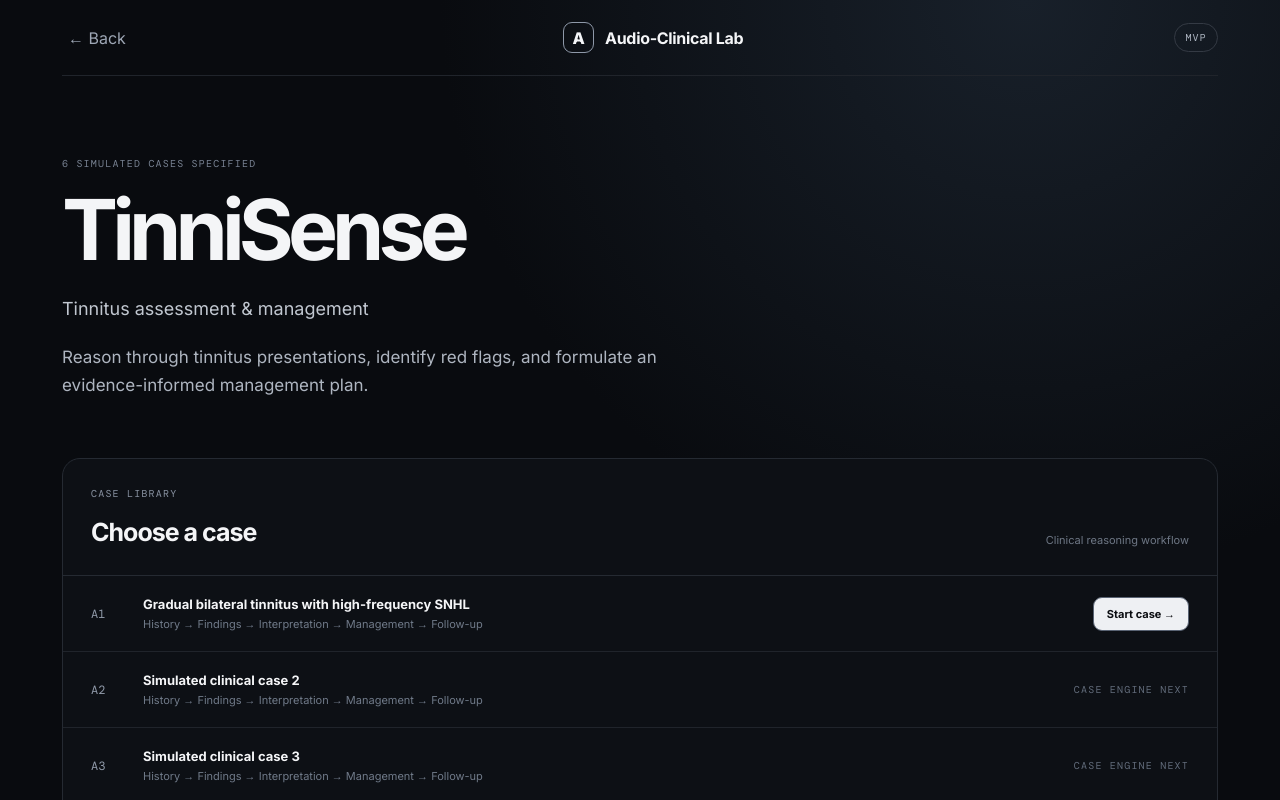
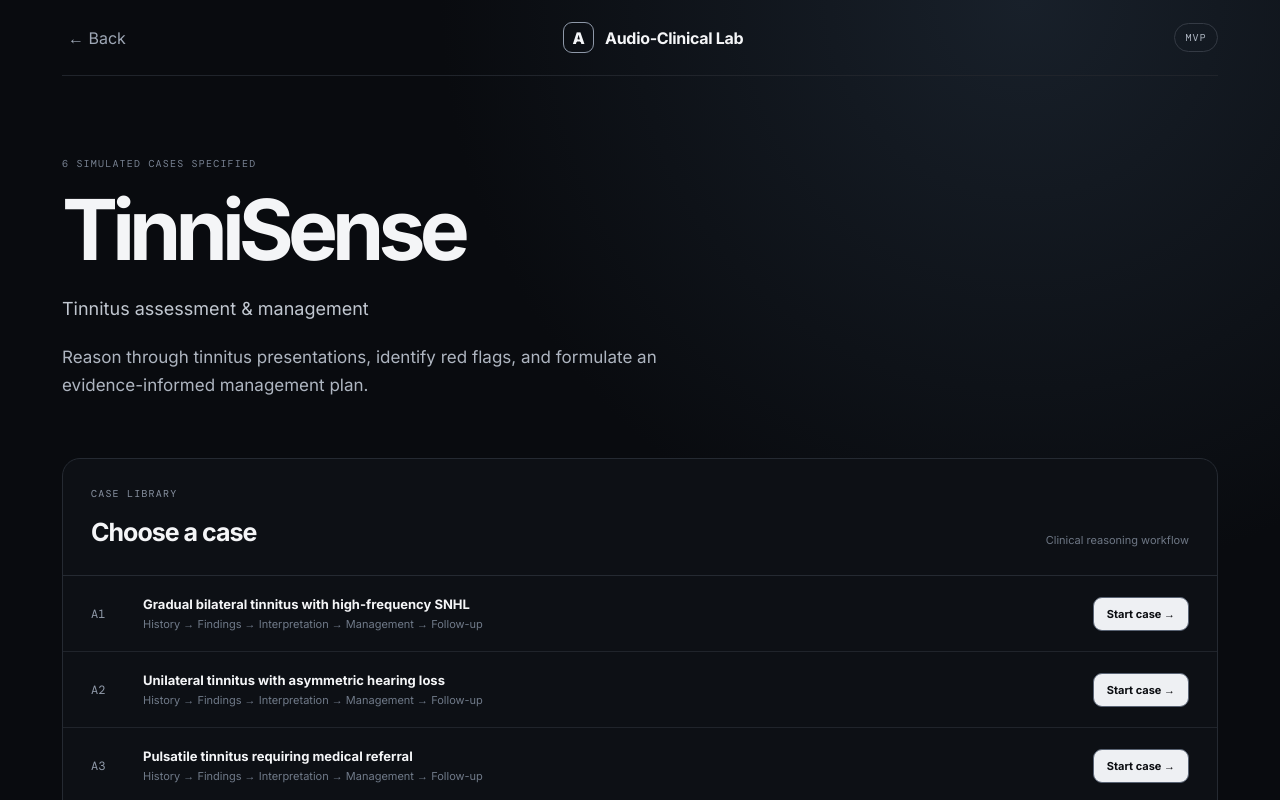
Before and after one commit to aether56tk/DDKLab, a React (Vite) app: page / in a window 1280 px wide. Both pictures are taken after a click on the button 249 px from the left and 702 px from the top of the page. Shown: the top 800 px of the page. Built offline with nearby package versions, Linux system fonts and the light colour scheme.

Commit message:
Enable TinniSense cases A2-A6

```diff
--- a/src/main.jsx
+++ b/src/main.jsx
@@ -3,6 +3,13 @@ import { createRoot } from 'react-dom/client';
 import './styles.css';
 import CaseEngine from './components/CaseEngine';
 import tinnitusA1 from './modules/tinnitus/A1.case.json';
+import tinnitusA2 from './modules/tinnitus/A2.case.json';
+import tinnitusA3 from './modules/tinnitus/A3.case.json';
+import tinnitusA4 from './modules/tinnitus/A4.case.json';
+import tinnitusA5 from './modules/tinnitus/A5.case.json';
+import tinnitusA6 from './modules/tinnitus/A6.case.json';
+
+const tinnitusCases = [tinnitusA1, tinnitusA2, tinnitusA3, tinnitusA4, tinnitusA5, tinnitusA6];
 
 const modules = [
   { id: 'tinnitus', name: 'TinniSense', icon: '◉', subtitle: 'Tinnitus assessment & management', description: 'Reason through tinnitus presentations, identify red flags, and formulate an evidence-informed management plan.', cases: 6, colorClass: 'tinnitus' },
@@ -24,13 +31,14 @@ function App() {
         {modules.map((module) => <button key={module.id} className={`module-card ${module.colorClass}`} onClick={() => setSelected(module)}><div className="card-icon">{module.icon}</div><div className="card-content"><span className="card-kicker">MODULE</span><h2>{module.name}</h2><h3>{module.subtitle}</h3><p>{module.description}</p><span className="launch">Open module →</span></div><span className="case-count">{module.cases} cases</span></button>)}
       </section>
       <section className="workflow"><div><p className="eyebrow">STANDARDIZED WORKFLOW</p><h2>From patient story to defensible decision.</h2></div><div className="steps">{['History', 'Findings', 'Interpret', 'Red flags', 'Decide', 'Justify', 'Follow-up'].map((step, i) => <div className="step" key={step}><span>{String(i + 1).padStart(2, '0')}</span>{step}</div>)}</div></section>
-      <footer><span>Educational simulation • Not for real clinical diagnosis</span><span>Audio-Clinical Lab · v0.2.0</span></footer>
+      <footer><span>Educational simulation • Not for real clinical diagnosis</span><span>Audio-Clinical Lab · v0.3.0</span></footer>
     </main>
   );
 }
 
 function ModuleView({ module, onBack, onOpenCase }) {
   const ids = module.id === 'tinnitus' ? 'A' : module.id === 'rehabilitation' ? 'B' : 'C';
+  const availableCases = module.id === 'tinnitus' ? tinnitusCases : [];
   return (
     <main className="app-shell module-view">
       <header className="topbar"><button className="back" onClick={onBack}>← Back</button><div className="brand"><span className="brand-mark">A</span><span>Audio-Clinical Lab</span></div><span className="status-pill">MVP</span></header>
@@ -38,11 +46,11 @@ function ModuleView({ module, onBack, onOpenCase }) {
       <section className="case-panel"><div className="case-panel-head"><div><p className="eyebrow">CASE LIBRARY</p><h2>Choose a case</h2></div><span className="muted">Clinical reasoning workflow</span></div>
         {Array.from({ length: module.cases }, (_, i) => {
           const id = `${ids}${i + 1}`;
-          const isReady = id === 'A1';
-          return <div className="case-row" key={id}><span className="case-id">{id}</span><div><strong>{isReady ? tinnitusA1.title : `Simulated clinical case ${i + 1}`}</strong><small>History → Findings → Interpretation → Management → Follow-up</small></div>{isReady ? <button className="launch-case" onClick={() => onOpenCase(tinnitusA1)}>Start case →</button> : <span className="coming">CASE ENGINE NEXT</span>}</div>;
+          const caseData = availableCases[i];
+          return <div className="case-row" key={id}><span className="case-id">{id}</span><div><strong>{caseData ? caseData.title : `Simulated clinical case ${i + 1}`}</strong><small>History → Findings → Interpretation → Management → Follow-up</small></div>{caseData ? <button className="launch-case" onClick={() => onOpenCase(caseData)}>Start case →</button> : <span className="coming">CASE ENGINE NEXT</span>}</div>;
         })}
       </section>
-      <footer><span>Educational simulation • Not for real clinical diagnosis</span><span>Audio-Clinical Lab · v0.2.0</span></footer>
+      <footer><span>Educational simulation • Not for real clinical diagnosis</span><span>Audio-Clinical Lab · v0.3.0</span></footer>
     </main>
   );
 }
```
